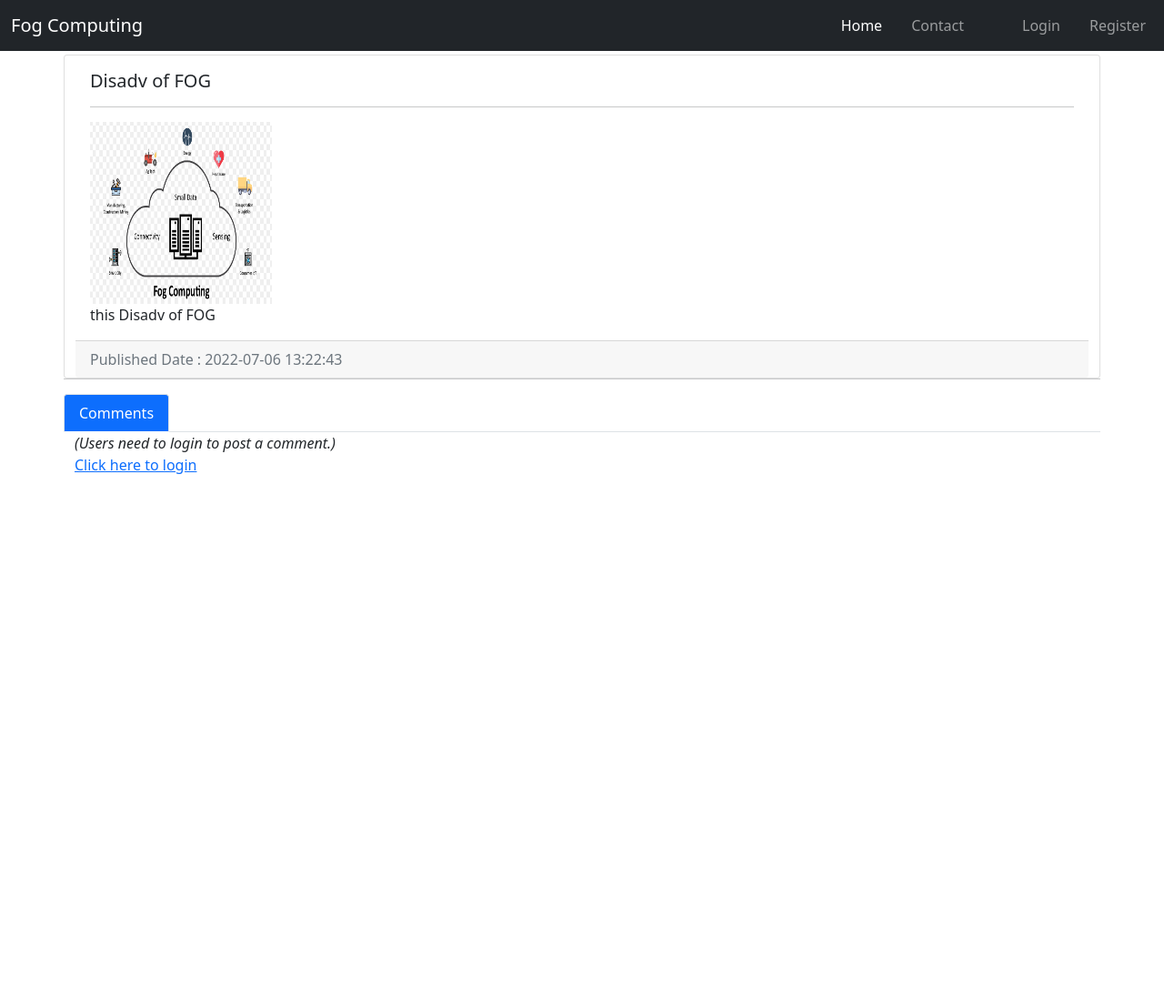
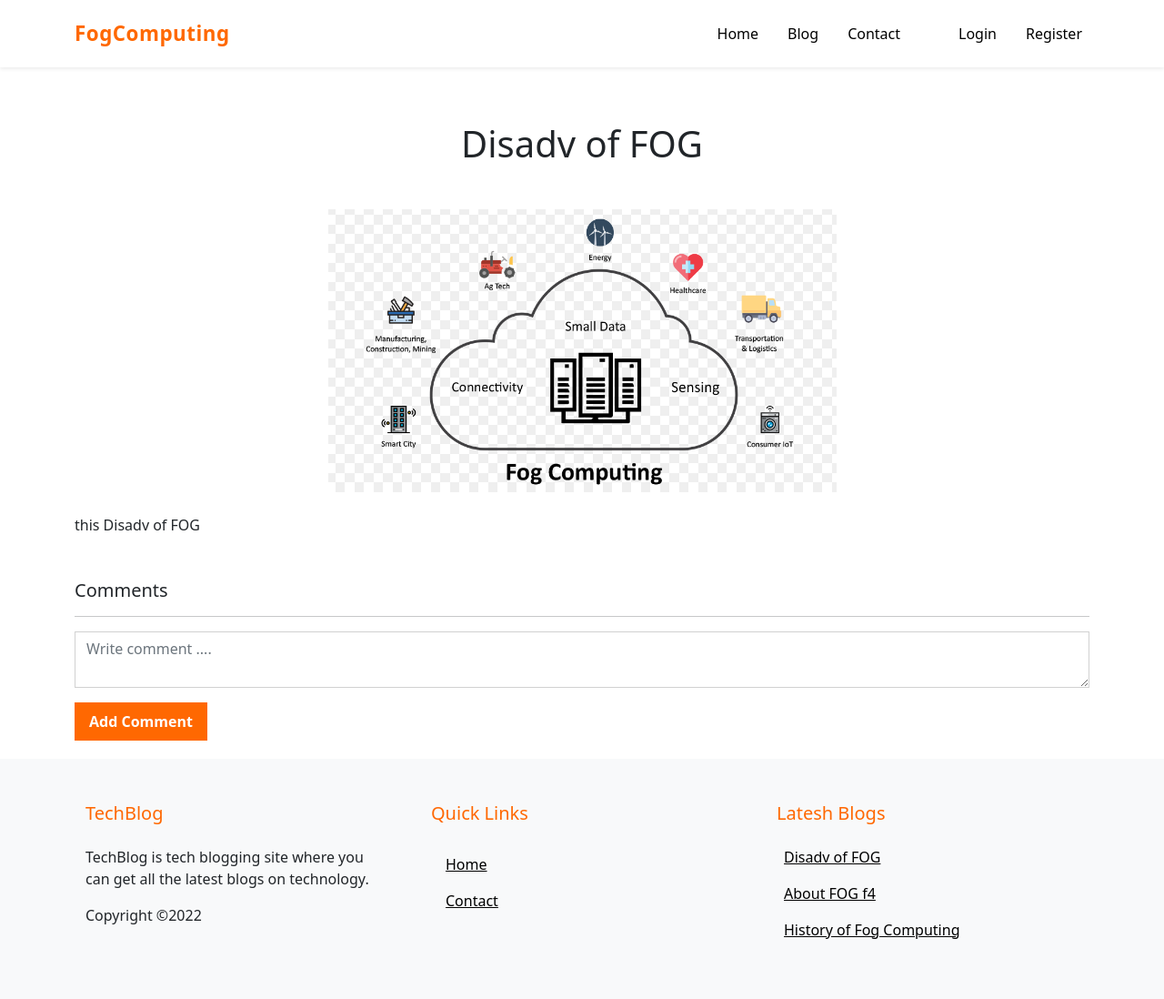
Before and after one commit to sujannepal/phpMysqlBlog, a PHP site: page /blogdetail.php?id=10 in a window 1280 px wide. Shown: the whole page at 91% size. Before the commit the page ends 521 px from the top, so only its background shows below. Run offline with PHP 8.4, Linux system fonts and the light colour scheme; data comes from the database, SQL or seed files in the repository; data that the repository does not hold is empty.

Commit message:
Resolved new UI changes

```diff
--- a/blogdetail.php
+++ b/blogdetail.php
@@ -3,13 +3,8 @@
 
     include 'config/db_config.php';
 
-if(isset($_SESSION["userId"])){
-    $userId = $_SESSION["userId"];
-}
-
     if(isset($_GET['id'])){
         $postId = $_GET['id'];
-
         $sql = "SELECT * FROM post WHERE post_id = ?";
 
         if($stmt = mysqli_prepare($conn, $sql)){
@@ -18,76 +13,49 @@
 
             if(mysqli_stmt_execute($stmt)){
                 $result = mysqli_stmt_get_result($stmt);
-            if(mysqli_num_rows($result) == 1){
+                // if(mysqli_num_rows($result) == 1){
                 $row = mysqli_fetch_array($result, MYSQLI_ASSOC);
+                $postTitle = $row['post_title'];
 
-                $postTitle = $row['post_title'];
                 $postDesc = $row['post_desc'];
+
                 $imagePath = $row['image_path'];
+
                 $publishedDate = $row['created_date'];
 
                     //$imageFullPath = '../'.$imagePath;
+                // }
             }
         }
-
     }
+    else {
+        header("location: index.php");
     }
-
-
-
-
 ?>
 
 <div class="wrapper">
-    <div class="cotainer">
-        <div class="row">
-            <div class="card">
-                <div class="card-body">
-                    <h5 class="card-title"><?php echo $postTitle ?></h5>
-                    <hr>
-                    <div class="row">
-                        <div class="col">
-                            <img src="<?php echo $imagePath ?>" height="200" width="200" />
+    <div class="container">
+
+        <h1 align="center" class="font-weight-bold mb-5"><?php echo $postTitle ?></h1>
+        <div align="center" class="mb-4">
+            <img src="<?php echo $imagePath; ?>">
+        </div>
+        <div class="mb-5">
+            <p>
+                <?php
+                    echo $postDesc;
+                ?>
+            </p>
         </div>
 
-                    </div>
-                    <div class="row">
-                        <div class="col">
-                            <p class="card-text"><?php echo $postDesc ?></p>
-                            <!-- <a href="blogdetail.php?id=<?php echo $row['post_id'] ?>" class="btn btn-primary">Read more ... -->
-                            </a>
-                        </div>
-                    </div>
-                </div>
-                <div class="card-footer text-muted">
-                    Published Date : <?php echo $publishedDate; ?>
-                </div>
-            </div>
-        </div>
-
-        <!-- <div class="row">
-            <label>Comments</label>
-            <hr>
-
-
-
-        </div> -->
-        <div class="row">
-            <hr>
-            <ul class="nav nav-tabs">
-                <li class="nav-item">
-                    <a class="nav-link active bg-primary text-white" aria-current="page" href="#">Comments</a>
-
-                </li>
-            </ul>
-        </div>
-
+        <h5>Comments</h5>
+        <hr />
         <div>
         <?php
            // require_once "config/db_config.php";
 
             // Attempt select query execution
-            $sql = "SELECT * FROM comment WHERE post_id = ?";
+            $sql = "SELECT * FROM comment WHERE post_id = ? ORDER BY comment_id DESC LIMIT 3";
             if($stmt = mysqli_prepare($conn, $sql)){
                 mysqli_stmt_bind_param($stmt, 'i', $param_id);
 
@@ -99,38 +67,42 @@
 
                         while($row = mysqli_fetch_array($result)){
                             $commentDetail = $row['comment_detail'];
-                            $commentDate = $row['created_date'];
+                            $userId = $row['user_id'];
+                            $comment_date = $row['created_date'];
+
+                            // fetching
+                            $query = "SELECT user_fname, user_lname FROM user WHERE user_id = ?";
+                            $stmt1 = mysqli_prepare($conn, $query);
+                            mysqli_stmt_bind_param($stmt1, 'i', $userId);
+                            mysqli_stmt_execute($stmt1);
+                            $result1 = mysqli_stmt_get_result($stmt1);
+                            $row1 = mysqli_fetch_array($result1);
+
+                            $fname = $row1['user_fname'];
+                            $lname = $row1['user_lname'];
+
 
                            // echo $commentDetail;
-                            $commentByUserId = $row['user_id'];
 
-                            //Get commenting user name and other details
-                            $sqlUserDtl = "SELECT user_fname, user_lname FROM user WHERE user_id = $commentByUserId";
-                            $resultUserDtl = mysqli_query($conn, $sqlUserDtl);
-                            if(mysqli_num_rows($resultUserDtl)){
-                                $rowUserDtl = mysqli_fetch_assoc($resultUserDtl);
-                                $commentByUserName = $rowUserDtl['user_fname']." " .$rowUserDtl['user_lname'];
-                            }
-
-                            echo '
-                            <div class="row mt-3">
-                                <div class="col-sm-1">
-                                    <img src="images/dummy-pp.PNG" height="50" width="50" />
+                           echo "
+                                <div class='w-100'>
+                                    <small>
+                                        <small>
+                                            <i>Commented on - ".$comment_date."</i>
+                                        </small>
+                                    </small>
                                 </div>
-                                <div class="col-sm-11">
-                                    <div> '.$commentByUserName .'</div>
-                                    <div><span style="font-size: 12px;">(Posted on '.$commentDate.')</span></div>
+                                <div class='d-flex mb-4 w-100 p-3' style='border: 1px solid #ccc;border-radius: 4px;'>
+                                    <div style='width: 50px;' class='d-flex align-items-center justify-content-center'>
+                                        <i class='fa fa-user-circle-o' style='font-size: 25px;box-shadow: 0 0 4px #f1f1f1;'></i>
                                     </div>
-
+                                    <div>
+                                        <h6 class='p-0 m-0'><small>".$fname." ".$lname."</small></h6>
+                                        <p class='p-0 m-0'>".$commentDetail."</p>
                                     </div>
-                            <div class="row">
-                                <div class="col-sm-1"></div>
-                                <div class="col-sm-11">
-                                        <h6>'.$commentDetail.'</h6>
+                                    <hr>
                                 </div>
-                            </div>
-                            ';
-
+                            ";
                         }
                     }
                 }
@@ -138,36 +110,11 @@
 
         ?>
         </div>
-
-
-        <div class="row">
         <form method="POST" action="includes/comment.inc.php">
-                <input type="hidden" value="<?php echo $postId ?>" name="postId">
-                <input type="hidden" value="<?php echo $userId ?>" name="userId">
-
-
-                <?php
-                    if(isset($_SESSION["userId"])){
-
-                        echo '
-
-                        <textarea class="form-control" name="commentDteail" placeholder="Place your comment here..."></textarea>
-
-
-                        <input type="submit" name="postComment" value="Post a comment" class="btn btn-primary">
-                        ';
-                    }
-                    else{
-                        echo '<span><i>(Users need to login to post a comment.) </i></span> <br>';
-                        echo '<a href="login.php"> Click here to login </a>';
-                    }
-
-                ?>
-
-
+            <input type="hidden" name="postId" value=<?php echo $postId; ?> />
+            <textarea name="commentDetail" class="form-control input-field mb-3" placeholder="Write comment ...." required="required"></textarea>
+            <input type="submit" name="postComment" class="btn custom-btn py-2" value="Add Comment" />
         </form>
-
-        </div>
     </div>
 </div>
 
--- /dev/null
+++ b/css/header.css
@@ -0,0 +1,15 @@
+.navbar {
+    padding-top: 15px;
+    padding-bottom: 15px;
+  }
+  .navbar-brand {
+    font-weight: bold;
+    color: #ff6801 !important;
+    font-size: 1.4rem;
+    letter-spacing: 0.5px;
+  }
+
+  .nav-link {
+    color: black;
+    font-weight: 500;
+  }
--- a/css/style.css
+++ b/css/style.css
@@ -1,4 +1,5 @@
-html, body {
+html,
+body {
   height: 100%;
 }
 
@@ -6,7 +7,6 @@
   background: #ffffff;
   display: flex;
   flex-flow: column;
-    padding-bottom: 50px !important;
 }
 
 footer {
@@ -14,7 +14,66 @@
   background-color: #222;
 }
 
-  .wrapper{
-    margin-top:60px !important;
-    margin-bottom:40px !important;
+.wrapper {
+  margin-top: 60px !important;
+  margin-bottom: 20px !important;
 }
+
+.heading-one {
+  font-weight: bold;
+}
+
+.label {
+  /* font-weight: bold; */
+  font-weight: 500;
+}
+
+.input-field {
+  border-radius: 0%;
+  border: 0.7px solid #d1d1d1;
+}
+.input-field:focus {
+  border: 0.5px solid #ff6801;
+  box-shadow: none !important;
+}
+
+.custom-btn {
+  background-color: #ff6801;
+  font-weight: bold;
+  color: white;
+  border-radius: 0 !important;
+  padding: 10px 15px;
+}
+.btn-read-more {
+  background-color: #ff6801;
+  padding: 2px 9px;
+  border-radius: 7px;
+  color: white;
+  font-size: 0.8rem;
+}
+.btn-read-more:hover {
+  color: #e1e1e1;
+}
+
+.w-80 {
+  width: 80%;
+}
+
+.card {
+  box-shadow: 0 0 5px rgba(0, 0, 0, 0.1);
+}
+
+.response-box {
+  width: 100%;
+  margin: 10px auto;
+  margin-top: 100px;
+  min-height: 200px;
+  display: flex;
+  flex-direction: column;
+  justify-content: center;
+  align-items: center;
+}
+
+.footer-header {
+  color: #ff6801;
+}
--- a/includes/footer.php
+++ b/includes/footer.php
@@ -1,12 +1,48 @@
-
+<?php
+    require_once("config/db_config.php");
+?>
 </div>
-<!-- <footer class="fixed-bottom bg-dark text-white">
-    <p class="text-center p-4 m-0">&copy; Fog Computing 2022</p>
-
-</footer> -->
 </div>
-
-
+    <footer class="bg-light py-4">
+        <div class="container">
+            <div class="row">
+                <div class="col-md-4 p-4">
+                    <h5 class="mb-4 footer-header">TechBlog</h5>
+                    <p>TechBlog is tech blogging site where you can get all the latest blogs on technology.</p>
+                    <p>Copyright &copy;2022</p>
+                </div>
+                <div class="col-md-4 p-4">
+                    <h5 class="mb-4 footer-header">Quick Links</h5>
+                    <ul class="nav flex-column p-0 m-0 align-items-start">
+                        <li class="nav-item mb-0">
+                            <a href="index.php" class="nav-link mb-0" style="text-decoration: underline;">Home</a>
+                        </li>
+                        <li class="nav-item">
+                            <a href="register.php" class="nav-link mb-0" style="text-decoration: underline;">Contact</a>
+                        </li>
+                    </ul>
+                </div>
+                <div class="col-md-4 p-4">
+                    <h5 class="mb-4 footer-header">Latesh Blogs</h5>
+                    <div class="px-2">
+                        <?php
+                            $query = "SELECT * FROM post ORDER BY post_id DESC LIMIT 3";
+                            $result = mysqli_query($conn, $query);
+                            if(mysqli_num_rows($result) > 0){
+                                // echo '<ul>';
+                                while($row = mysqli_fetch_assoc($result)){
+                                    echo '
+                                        <a class="nav-link p-0 mb-3" style="text-decoration: underline;color: black;font-weight: 500;" href="blogdetail.php?id='.$row['post_id'].'">'.$row['post_title'].'</a>
+                                    ';
+                                }
+                                // echo '</ul>';
+                            }
+                        ?>
+                    </div>
+                </div>
+            </div>
+        </div>
+    </footer>
 
 </body>
 
--- a/includes/header.php
+++ b/includes/header.php
@@ -1,7 +1,6 @@
 <?php
-session_start();
+    session_start();
 ?>
-
 <!DOCTYPE html>
 <html lang="en">
 
@@ -11,31 +10,36 @@
     <meta name="viewport" content="width=device-width, initial-scale=1.0">
     <title>Document</title>
     <link rel="stylesheet" href="css/bootstrap.min.css">
-    <link rel="stylesheet" href="css/style.css">
-
+    <link rel="stylesheet" href="css/style.css?time=<?php echo time(); ?>">
+    <link rel="stylesheet" href="css/header.css?time=<?php echo time(); ?>">
+    <link rel="stylesheet" href="css/footer.css?time=<?php echo time(); ?>">
     <!-- <link rel="stylesheet" href="https://cdn.jsdelivr.net/npm/bootstrap@5.0.0-beta2/dist/css/bootstrap.min.css"> -->
     <!-- <script src="https://cdn.jsdelivr.net/npm/bootstrap-icons@1.4.0/font/bootstrap-icons.css"  crossorigin="anonymous"></script> -->
+
+    <!-- fa fa icon cdn -->
+    <link rel="stylesheet" href="https://cdnjs.cloudflare.com/ajax/libs/font-awesome/4.7.0/css/font-awesome.min.css">
 
 </head>
 
 <body>
-    <div class="container">
-        <div class="mt-10">
-            <nav class="navbar navbar-expand-lg navbar-dark bg-dark fixed-top">
-                <div class="container-fluid">
-                    <a class="navbar-brand" href="index.php">Fog Computing</a>
+    <div class="container-fluid p-0">
+        <div class="mt-0">
+            <nav class="navbar navbar-expand-lg shadow-sm px-0">
+                <div class="container">
+                    <a class="navbar-brand" href="#">FogComputing</a>
                     <button class="navbar-toggler" type="button" data-bs-toggle="collapse" data-bs-target="#navbarNav"
                         aria-controls="navbarNav" aria-expanded="false" aria-label="Toggle navigation">
                         <span class="navbar-toggler-icon"></span>
                     </button>
                     <div class="collapse navbar-collapse" id="navbarNav">
                         <ul class="navbar-nav ms-md-auto gap-2">
-
                             <li class="nav-item rounded">
                                 <a class="nav-link active" aria-current="page" href="index.php"><i
                                         class="bi bi-house-fill me-2"></i>Home</a>
                             </li>
-
+                            <li class="nav-item rounded">
+                                <a class="nav-link" href="#"><i class="bi bi-people-fill me-2"></i>Blog</a>
+                            </li>
                             <li class="nav-item rounded">
                                 <a class="nav-link" href="contact.php"><i class="bi bi-telephone-fill me-2"></i>Contact</a>
                             </li>
@@ -78,8 +82,8 @@
                                 ';
                             }
 
-                            if(isset($_SESSION["userRole"])){
-                                if($_SESSION["userRole"] == "admin"){
+                            if(isset($_SESSION["userrole"])){
+                                if($_SESSION["userrole"] == "admin"){
                                     echo '
 
                                     <li class="nav-item rounded">
```
Also changed, not shown: contact.php (+17 -21 lines), includes/comment.inc.php (+19 -20 lines), includes/contact.inc.php (+10 -11 lines), includes/login.inc.php (+8 -11 lines), includes/register.inc.php (+10 -2 lines), index.php (+14 -13 lines), login.php (+10 -23 lines), register.php (+21 -28 lines), response.php (added, +44 -0 lines). Lines whose indentation alone changed are shown as unchanged.
